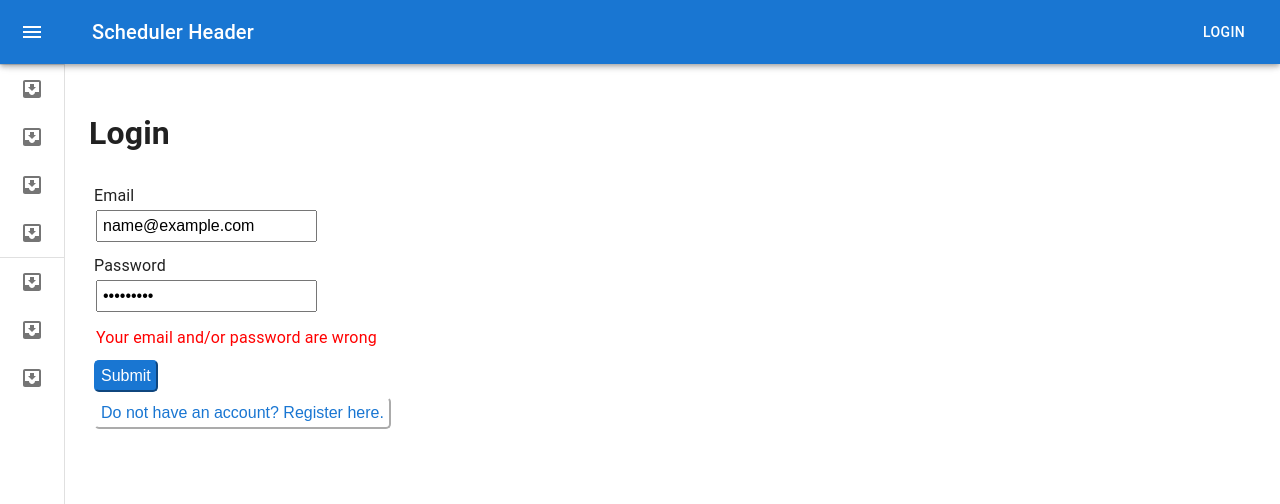
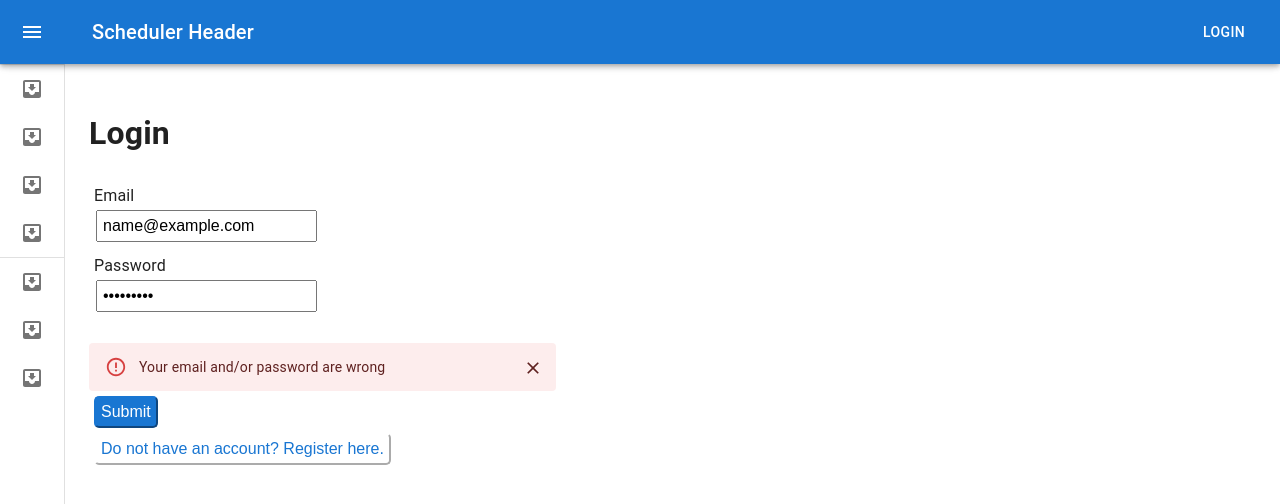
Before and after one commit to ana-pagnoncelli/Scheduler, a React (Create React App) app: page /login in a window 1280 px wide. Both pictures are taken after typing "name@example.com", "Sample123" into the empty fields and a click on the button "Submit". Shown: the top 504 px of the page. Built offline with nearby package versions, Linux system fonts and the light colour scheme; no server answers.

Commit message:
change message display

```diff
--- a/src/components/MessageDisplay.tsx
+++ b/src/components/MessageDisplay.tsx
@@ -1,47 +1,32 @@
 import React from "react";
-import { styled } from "@mui/material/styles";
+import { Alert, Box } from "@mui/material";
 
 export const SUCCESS_MESSAGE = "success";
-export const FAIL_MESSAGE = "fail";
+export const FAIL_MESSAGE = "error";
 
 export type MessageDisplayType = {
   text: string;
   type: string;
 };
 
-export const MessageStyleFail = styled("div")(() => ({
-  color: "red",
-  fontSize: "medium",
-  padding: "5px",
-  margin: "2px"
-}));
-
-export const MessageStyleSuccess = styled("div")(() => ({
-  color: "green",
-  fontSize: "medium",
-  padding: "5px",
-  margin: "2px"
-}));
-
+// TODO implement onClose function
 export function MessageDisplay({
   text,
   type
 }: MessageDisplayType): JSX.Element {
   const successMessage = (): JSX.Element => {
-    console.log("type", type);
     return (
-      <MessageStyleSuccess>
-        <span>{text}</span>
-      </MessageStyleSuccess>
+      <Alert severity='success' onClose={() => {}}>
+        {text}
+      </Alert>
     );
   };
 
   const failMessage = (): JSX.Element => {
-    console.log("type", type);
     return (
-      <MessageStyleFail>
-        <span>{text}</span>
-      </MessageStyleFail>
+      <Alert severity='error' onClose={() => {}}>
+        {text}
+      </Alert>
     );
   };
 
@@ -53,5 +38,17 @@ export function MessageDisplay({
     return failMessage();
   };
 
-  return <div>{renderMessage()}</div>;
+  const hasText = () => {
+    return text !== "";
+  };
+
+  return (
+    <div>
+      {hasText() ? (
+        <Box pt={3} sx={{ width: "40%" }}>
+          {renderMessage()}
+        </Box>
+      ) : null}
+    </div>
+  );
 }
--- a/src/messages.tsx
+++ b/src/messages.tsx
@@ -12,3 +12,8 @@ export const profileUpdated = "The profile was successfully updated";
 
 export const profileUpdateError =
   "The profile was not updated. Try again later.";
+
+export const scheduleAlreadyExists =
+  "This schedule already exists. Please, change the day of the week or the hour.";
+
+export const scheduleCreated = "The schedule was successfully created";
--- a/src/pages/schedule/AddSchedule/AddScheduleForm.tsx
+++ b/src/pages/schedule/AddSchedule/AddScheduleForm.tsx
@@ -8,18 +8,25 @@ import { Dayjs } from "dayjs";
 import { DayOfTheWeek, FixedSchedule } from "../types";
 import { getHourAsString } from "./functions";
 import { createSchedule } from "../requests";
+import {
+  FAIL_MESSAGE,
+  MessageDisplay,
+  SUCCESS_MESSAGE
+} from "../../../components";
+import { missingFields } from "../../../messages";
 
 export function AddScheduleForm() {
   const [dayOfTheWeek, setDayOfTheWeek] = useState("");
   const [hour, setHour] = useState<Dayjs | null>(null);
   const [numberOfSpots, setNumberOfSpots] = useState("");
+  const [messageText, setMessageText] = useState("");
+  const [messageType, setMessageType] = useState("");
 
   const handleSelectDay = (e: ChangeEvent<HTMLInputElement>) => {
     setDayOfTheWeek(e.target.value);
   };
 
   const handleNumberOfSpots = (e: ChangeEvent<HTMLInputElement>) => {
-    console.log(getHourAsString(hour));
     setNumberOfSpots(e.target.value);
   };
 
@@ -48,6 +55,17 @@ export function AddScheduleForm() {
     return !(hour && dayOfTheWeek && numberOfSpots);
   };
 
+  const setEmptyFieldsMessage = () => {
+    setMessageText(missingFields);
+    setMessageType(FAIL_MESSAGE);
+  };
+
+  const clearFields = () => {
+    setDayOfTheWeek("");
+    setHour(null);
+    setNumberOfSpots("");
+  };
+
   const sendRequestCreateSchedule = async () => {
     const schedule: FixedSchedule = {
       id: crypto.randomUUID(),
@@ -58,19 +76,20 @@ export function AddScheduleForm() {
     };
 
     const message = await createSchedule(schedule);
-    console.log(message);
+    setMessageText(message.text);
+    setMessageType(message.type);
+
+    if (message.type === SUCCESS_MESSAGE) {
+      clearFields();
+    }
   };
 
   const handleCreateButton = () => {
-    let message = "";
-
     if (hasEmptyFields()) {
-      message = "Has empty fields";
+      setEmptyFieldsMessage();
     } else {
       sendRequestCreateSchedule();
     }
-
-    console.log(message);
   };
 
   return (
@@ -100,6 +119,7 @@ export function AddScheduleForm() {
           </Button>
         </DemoContainer>
       </LocalizationProvider>
+      <MessageDisplay text={messageText} type={messageType} />
     </div>
   );
 }
--- a/src/pages/schedule/requests.tsx
+++ b/src/pages/schedule/requests.tsx
@@ -1,6 +1,11 @@
 import axios from "axios";
 import { FixedSchedule } from "./types";
-import { MessageDisplayType, SUCCESS_MESSAGE } from "../../components";
+import {
+  FAIL_MESSAGE,
+  MessageDisplayType,
+  SUCCESS_MESSAGE
+} from "../../components";
+import { scheduleCreated } from "../../messages";
 
 export const getSchedules = async (): Promise<Array<FixedSchedule>> => {
   let schedules: FixedSchedule[] = [];
@@ -27,12 +32,11 @@ export const createSchedule = async (schedule: FixedSchedule) => {
   await axios
     .post(`/schedules/`, schedule)
     .then((response) => {
-      const successMessage = "success";
-      message = { text: successMessage, type: SUCCESS_MESSAGE };
+      message = { text: scheduleCreated, type: SUCCESS_MESSAGE };
       console.log(response.data);
     })
     .catch((err) => {
-      // message = { text: singUpErrorCreatingUser, type: FAIL_MESSAGE };
+      message = { text: err.response.data.message, type: FAIL_MESSAGE };
       console.log(err);
     });
 
```
